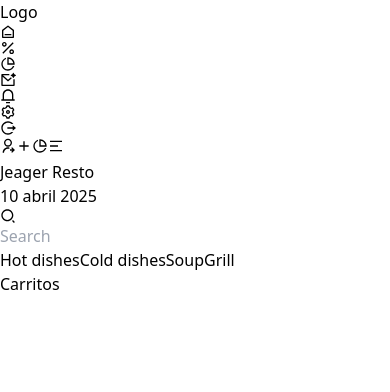
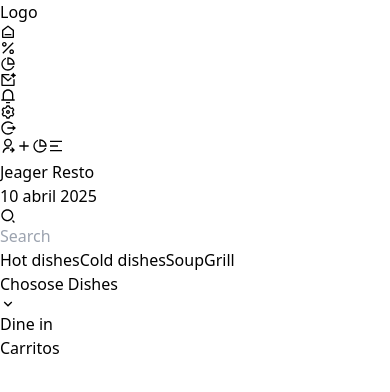
Before and after one commit to lucasbarcelo11/TiendaOnline, a React (Vite) app: page / in a window 390 px wide. Shown: the top 392 px of the page. Built offline with nearby package versions, Linux system fonts and the light colour scheme.

Commit message:
Menu responsive

```diff
--- a/src/App.jsx
+++ b/src/App.jsx
@@ -7,6 +7,7 @@ import {
   RiPieChartLine,
   RiCloseLine,
   RiSearch2Line,
+  RiArrowDownSLine,
 } from "react-icons/ri";
 
 function App() {
@@ -37,12 +38,12 @@ function App() {
           {showMenu ? <RiCloseLine /> : <RiMenu2Line />}
         </button>
       </nav>
-      <main className="lg:pl-28 grid grid-cols-1 lg:grid-cols-8">
+      <main className="lg:pl-28 grid grid-cols-1 lg:grid-cols-8 p-4">
         <div className="lg:col-span-6">
           {/* Header*/}
-          <header className="p-4">
+          <header className="">
             {/* Title and Search*/}
-            <div className="flex flex-col gap-4 mb-6">
+            <div className="flex flex-col md:flex-row md:justify-between md:items-center gap-4 mb-6">
               <div>
                 <h1 className="text-xl text-gray-300">Jeager Resto</h1>
                 <p className="text-gray-500">10 abril 2025</p>
@@ -59,7 +60,7 @@ function App() {
               </form>
             </div>
             {/* Tabs */}
-            <nav className="text-gray-300 flex items-center justify-between border-b">
+            <nav className="text-gray-300 flex items-center justify-between md:justify-start md:gap-8 border-b mb-6">
               <a
                 href="#"
                 className="relative py-2 pr-4 before:w-1/2 before:h-[2px] before:absolute before:bg-[#ec7c6a]
@@ -77,7 +78,16 @@ function App() {
                 Grill
               </a>
             </nav>
+
           </header>
+          {/* Title content*/}
+            <div className="flex items-center justify-between ">
+              <h2 className="text-xl text-gray-300">Chosose Dishes</h2>
+              <button className="flex items-center gap-4 text-gray-300 bg-[#1F1D2B] py-2 px-4 rounded-lg">
+                <RiArrowDownSLine /> Dine in
+              </button>
+            </div>
+          {/* Content */}
         </div>
         <div className="lg:col-span-2 fixed lg:static right-0">Carritos</div>
       </main>
```
